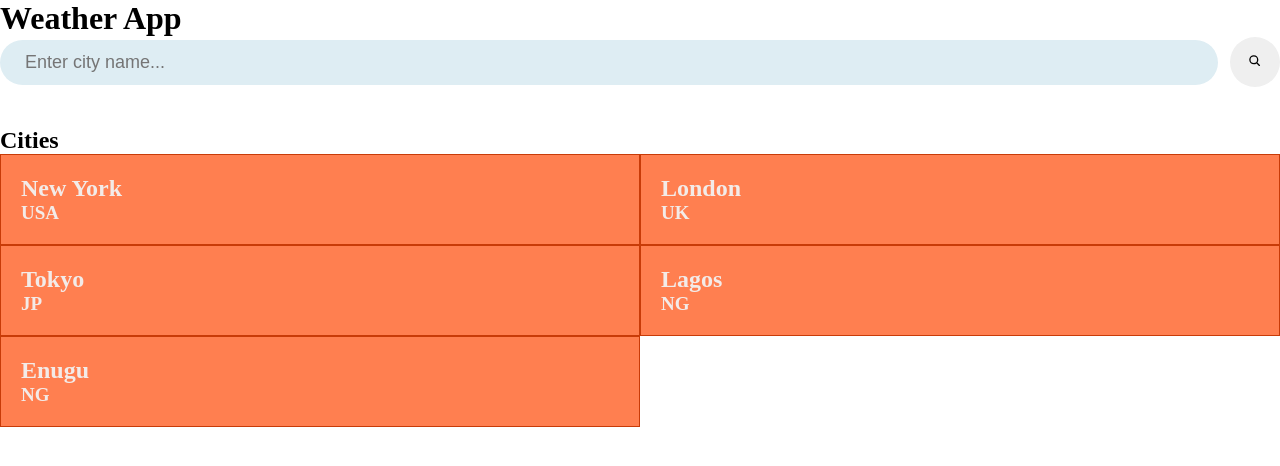
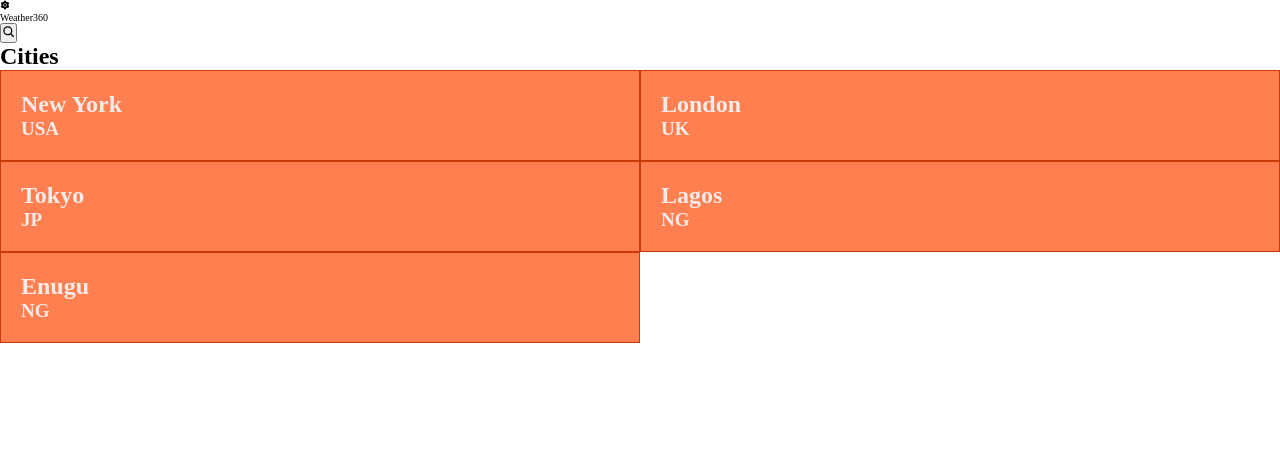
Before and after one commit to christianonoh/weather360, a React (Create React App) app: page / in a window 1280 px wide. Shown: the top 466 px of the page. Built offline with nearby package versions, Linux system fonts and the light colour scheme.

Commit message:
Import Navbar and make SearchBar render conditionally

```diff
--- a/src/routes/DetailsPage.js
+++ b/src/routes/DetailsPage.js
@@ -2,15 +2,18 @@
 import { useEffect } from 'react';
 import { useSelector, useDispatch } from 'react-redux';
 import { useNavigate } from 'react-router-dom';
+import { IoChevronBackCircleSharp } from 'react-icons/io5';
 import { selectCity, fetchWeatherData } from '../redux/weather/weatherSlice';
 import Details from '../components/Details';
 import SearchBar from '../components/SearchBar';
+import NavBar from '../components/NavBar';
 
 const DetailsPage = () => {
   const selectedCity = useSelector((state) => state.weather.selectedCity);
   const weatherData = useSelector((state) => state.weather.weatherData);
   const loading = useSelector((state) => state.weather.loading);
   const error = useSelector((state) => state.weather.error);
+  const searchBarCollapse = useSelector((state) => state.weather.searchBarCollapse);
   const dispatch = useDispatch();
   const navigate = useNavigate();
 
@@ -30,10 +33,11 @@ const DetailsPage = () => {
   };
 
   return (
+    <>
+      <NavBar title="Weather360" featureButton={<button type="button" onClick={handleBackClick}><IoChevronBackCircleSharp alt="&lt; Back" /></button>} />
       <section className="details-container">
-      <button type="button" onClick={handleBackClick}>&lt; Back</button>
         <div className="weather">
-        <SearchBar />
+          {searchBarCollapse && (<SearchBar />)}
           {loading && <h2>Loading...</h2>}
           {error && (
           <h2>
@@ -49,14 +53,16 @@ const DetailsPage = () => {
             <h1>Weather Details</h1>
             <Details
               key={weatherData.id}
-              weather={weatherData.main}
+              main={weatherData.main}
               name={weatherData.name}
               wind={weatherData.wind}
+              weather={weatherData.weather}
             />
           </>
           )}
         </div>
       </section>
+    </>
   );
 };
 
--- a/src/routes/HomePage.js
+++ b/src/routes/HomePage.js
@@ -2,12 +2,15 @@
 import React from 'react';
 import { useSelector, useDispatch } from 'react-redux';
 import { useNavigate } from 'react-router-dom';
+import { AiFillSetting } from 'react-icons/ai';
 import { selectCity } from '../redux/weather/weatherSlice';
 import City from '../components/City';
 import SearchBar from '../components/SearchBar';
+import NavBar from '../components/NavBar';
 
 const HomePage = () => {
   const cities = useSelector((store) => store.weather.cities);
+  const searchBarCollapse = useSelector((state) => state.weather.searchBarCollapse);
   const dispatch = useDispatch();
   const navigate = useNavigate();
 
@@ -18,8 +21,8 @@ const HomePage = () => {
 
   return (
     <div>
-      <h1>Weather App</h1>
-      <SearchBar />
+      <NavBar title="Weather360" featureButton={<AiFillSetting />} />
+      {searchBarCollapse && (<SearchBar />)}
       <h2>Cities</h2>
       <div className="city-container">
         {cities.map((city) => (
```
Lines whose indentation alone changed are shown as unchanged.
